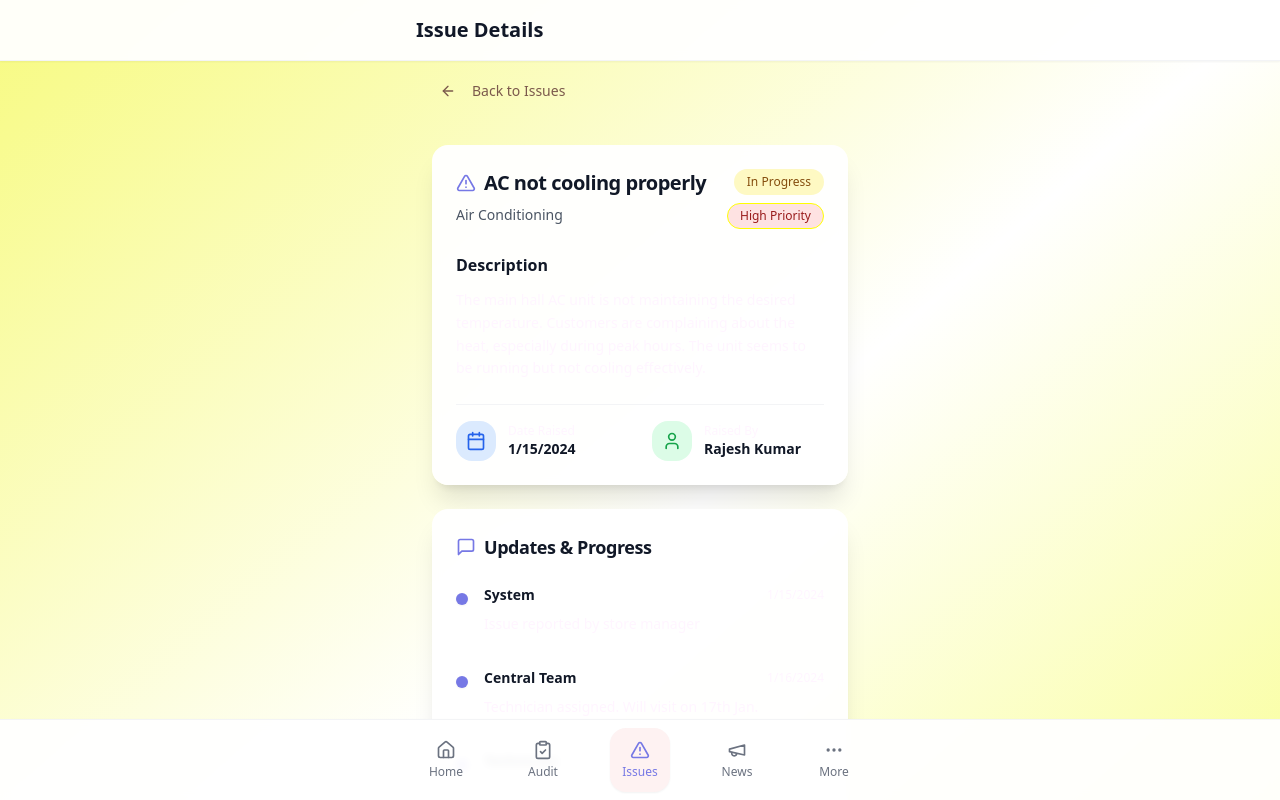
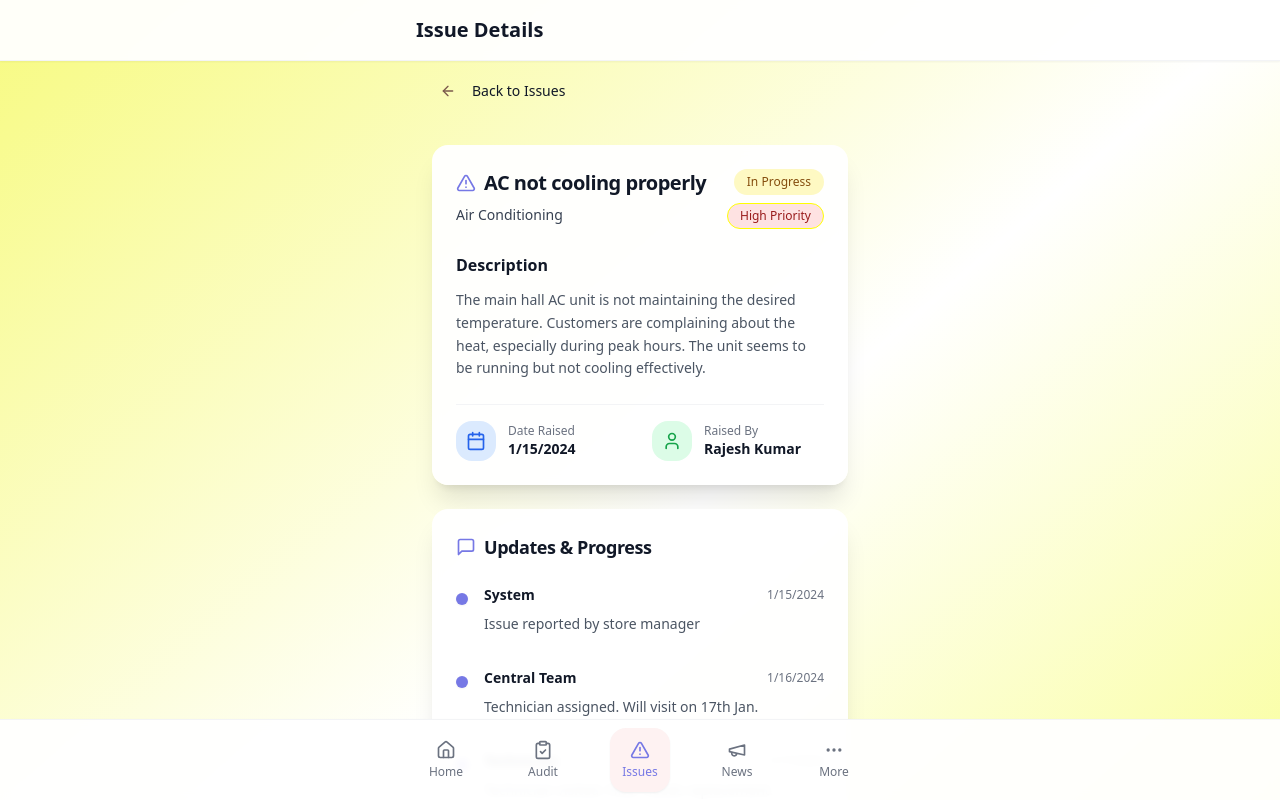
Before and after one commit to coolk4u/celekt-store-command-center, a React (Vite) app: page /issues/1 in a window 1280 px wide. Shown: the top 800 px of the page. Built offline with nearby package versions, Linux system fonts and the light colour scheme; sample sign-in values are in the browser's storage.

Commit message:
Fix:
Change font color to black in detail pages

```diff
--- a/src/pages/Announcements.tsx
+++ b/src/pages/Announcements.tsx
@@ -82,7 +82,7 @@ const Announcements = () => {
                   <Bell className="h-7 w-7 text-white" />
                 </div>
                 <div>
-                  <p className="text-sm font-medium text-muted-foreground">Unread Announcements</p>
+                  <p className="text-sm font-medium text-gray-600">Unread Announcements</p>
                   <p className="text-2xl font-bold text-gray-900">{unreadCount}</p>
                 </div>
               </div>
@@ -122,7 +122,7 @@ const Announcements = () => {
                       </h3>
                     </div>
                     <div className="flex items-center space-x-3 mt-2">
-                      <div className="flex items-center space-x-1 text-muted-foreground">
+                      <div className="flex items-center space-x-1 text-gray-600">
                         <Calendar className="h-3 w-3" />
                         <span className="text-xs font-medium">
                           {new Date(announcement.date).toLocaleDateString()}
@@ -139,12 +139,12 @@ const Announcements = () => {
                     {!announcement.isRead && (
                       <div className="w-3 h-3 bg-primary rounded-full shadow-sm"></div>
                     )}
-                    <Eye className={`h-4 w-4 ${announcement.isRead ? 'text-muted-foreground' : 'text-primary'}`} />
+                    <Eye className={`h-4 w-4 ${announcement.isRead ? 'text-gray-500' : 'text-primary'}`} />
                   </div>
                 </div>
               </CardHeader>
               <CardContent className="pt-0">
-                <p className="text-sm text-muted-foreground line-clamp-3 leading-relaxed">
+                <p className="text-sm text-gray-600 line-clamp-3 leading-relaxed">
                   {announcement.content}
                 </p>
               </CardContent>
@@ -157,7 +157,7 @@ const Announcements = () => {
             <div className="w-16 h-16 bg-gray-100 rounded-full flex items-center justify-center mx-auto mb-4">
               <Bell className="h-8 w-8 text-gray-400" />
             </div>
-            <p className="text-muted-foreground font-medium">No announcements yet</p>
+            <p className="text-gray-600 font-medium">No announcements yet</p>
           </div>
         )}
       </div>
--- a/src/pages/IssueDetails.tsx
+++ b/src/pages/IssueDetails.tsx
@@ -69,7 +69,7 @@ const IssueDetails = () => {
           className="mb-4 p-0 h-auto hover:bg-gray-100 rounded-lg px-2 py-1"
         >
           <ArrowLeft className="h-4 w-4 mr-2" />
-          <span className="font-medium">Back to Issues</span>
+          <span className="font-medium text-gray-900">Back to Issues</span>
         </Button>
 
         {/* Issue Info */}
@@ -81,7 +81,7 @@ const IssueDetails = () => {
                   <AlertTriangle className="h-5 w-5 text-primary" />
                   <CardTitle className="text-xl text-gray-900">{issue.title}</CardTitle>
                 </div>
-                <p className="text-sm font-medium text-gray-600">{issue.category}</p>
+                <p className="text-sm font-medium text-gray-700">{issue.category}</p>
               </div>
               <div className="flex flex-col items-end space-y-2">
                 <Badge className={`${getStatusColor(issue.status)} font-medium rounded-full px-3 py-1`}>
@@ -96,7 +96,7 @@ const IssueDetails = () => {
           <CardContent className="space-y-6">
             <div>
               <h4 className="font-bold mb-3 text-gray-900">Description</h4>
-              <p className="text-sm text-muted-foreground leading-relaxed">{issue.description}</p>
+              <p className="text-sm text-gray-600 leading-relaxed">{issue.description}</p>
             </div>
 
             <div className="grid grid-cols-2 gap-6 pt-4 border-t border-gray-100">
@@ -105,7 +105,7 @@ const IssueDetails = () => {
                   <Calendar className="h-5 w-5 text-blue-600" />
                 </div>
                 <div>
-                  <p className="text-xs text-muted-foreground font-medium">Date Raised</p>
+                  <p className="text-xs text-gray-500 font-medium">Date Raised</p>
                   <p className="text-sm font-bold text-gray-900">{new Date(issue.dateRaised).toLocaleDateString()}</p>
                 </div>
               </div>
@@ -114,7 +114,7 @@ const IssueDetails = () => {
                   <User className="h-5 w-5 text-green-600" />
                 </div>
                 <div>
-                  <p className="text-xs text-muted-foreground font-medium">Raised By</p>
+                  <p className="text-xs text-gray-500 font-medium">Raised By</p>
                   <p className="text-sm font-bold text-gray-900">{issue.raisedBy}</p>
                 </div>
               </div>
@@ -138,11 +138,11 @@ const IssueDetails = () => {
                   <div className="flex-1 pb-4">
                     <div className="flex items-center justify-between mb-2">
                       <p className="text-sm font-bold text-gray-900">{update.by}</p>
-                      <p className="text-xs text-muted-foreground font-medium">
+                      <p className="text-xs text-gray-500 font-medium">
                         {new Date(update.date).toLocaleDateString()}
                       </p>
                     </div>
-                    <p className="text-sm text-muted-foreground leading-relaxed">{update.message}</p>
+                    <p className="text-sm text-gray-600 leading-relaxed">{update.message}</p>
                   </div>
                 </div>
               ))}
@@ -155,7 +155,7 @@ const IssueDetails = () => {
           <Card className="border-0 shadow-xl bg-white/95 backdrop-blur-sm">
             <CardContent className="p-5">
               <div className="space-y-3">
-                <Button variant="outline" className="w-full h-12 border-gray-200 hover:bg-gray-50 font-medium rounded-xl">
+                <Button variant="outline" className="w-full h-12 border-gray-200 hover:bg-gray-50 font-medium rounded-xl text-gray-900">
                   Add Update
                 </Button>
                 <Button
--- a/src/pages/Issues.tsx
+++ b/src/pages/Issues.tsx
@@ -110,7 +110,7 @@ const Issues = () => {
             variant={filter === 'all' ? 'default' : 'outline'}
             size="sm"
             onClick={() => setFilter('all')}
-            className={`rounded-xl ${filter === 'all' ? 'bg-gradient-to-r from-primary to-red-600 shadow-md' : 'border-gray-200 hover:bg-gray-50'}`}
+            className={`rounded-xl ${filter === 'all' ? 'bg-gradient-to-r from-primary to-red-600 shadow-md' : 'border-gray-200 hover:bg-gray-50 text-gray-900'}`}
           >
             All ({issues.length})
           </Button>
@@ -118,7 +118,7 @@ const Issues = () => {
             variant={filter === 'open' ? 'default' : 'outline'}
             size="sm"
             onClick={() => setFilter('open')}
-            className={`rounded-xl ${filter === 'open' ? 'bg-gradient-to-r from-primary to-red-600 shadow-md' : 'border-gray-200 hover:bg-gray-50'}`}
+            className={`rounded-xl ${filter === 'open' ? 'bg-gradient-to-r from-primary to-red-600 shadow-md' : 'border-gray-200 hover:bg-gray-50 text-gray-900'}`}
           >
             Open ({issues.filter(i => i.status !== 'Closed').length})
           </Button>
@@ -126,7 +126,7 @@ const Issues = () => {
             variant={filter === 'closed' ? 'default' : 'outline'}
             size="sm"
             onClick={() => setFilter('closed')}
-            className={`rounded-xl ${filter === 'closed' ? 'bg-gradient-to-r from-primary to-red-600 shadow-md' : 'border-gray-200 hover:bg-gray-50'}`}
+            className={`rounded-xl ${filter === 'closed' ? 'bg-gradient-to-r from-primary to-red-600 shadow-md' : 'border-gray-200 hover:bg-gray-50 text-gray-900'}`}
           >
             Closed ({issues.filter(i => i.status === 'Closed').length})
           </Button>
@@ -140,7 +140,7 @@ const Issues = () => {
                 <div className="flex items-start justify-between mb-3">
                   <div className="flex-1">
                     <h3 className="font-bold text-gray-900 mb-2">{issue.title}</h3>
-                    <p className="text-sm font-medium text-gray-600 mb-2">{issue.category}</p>
+                    <p className="text-sm font-medium text-gray-700 mb-2">{issue.category}</p>
                   </div>
                   <div className="flex flex-col items-end space-y-2">
                     <Badge className={`${getStatusColor(issue.status)} font-medium rounded-full px-3 py-1`}>
@@ -153,12 +153,12 @@ const Issues = () => {
                   </div>
                 </div>
 
-                <p className="text-sm text-muted-foreground mb-4 line-clamp-2 leading-relaxed">
+                <p className="text-sm text-gray-600 mb-4 line-clamp-2 leading-relaxed">
                   {issue.description}
                 </p>
 
                 <div className="flex items-center justify-between">
-                  <span className="text-xs text-muted-foreground font-medium">
+                  <span className="text-xs text-gray-500 font-medium">
                     Raised: {new Date(issue.dateRaised).toLocaleDateString()}
                   </span>
                   <Button variant="ghost" size="sm" className="text-primary hover:bg-primary/10 font-medium">
@@ -175,7 +175,7 @@ const Issues = () => {
             <div className="w-16 h-16 bg-gray-100 rounded-full flex items-center justify-center mx-auto mb-4">
               <AlertTriangle className="h-8 w-8 text-gray-400" />
             </div>
-            <p className="text-muted-foreground font-medium">No issues found</p>
+            <p className="text-gray-600 font-medium">No issues found</p>
           </div>
         )}
       </div>
```
Also changed, not shown: src/pages/Audit.tsx (+8 -8 lines).
